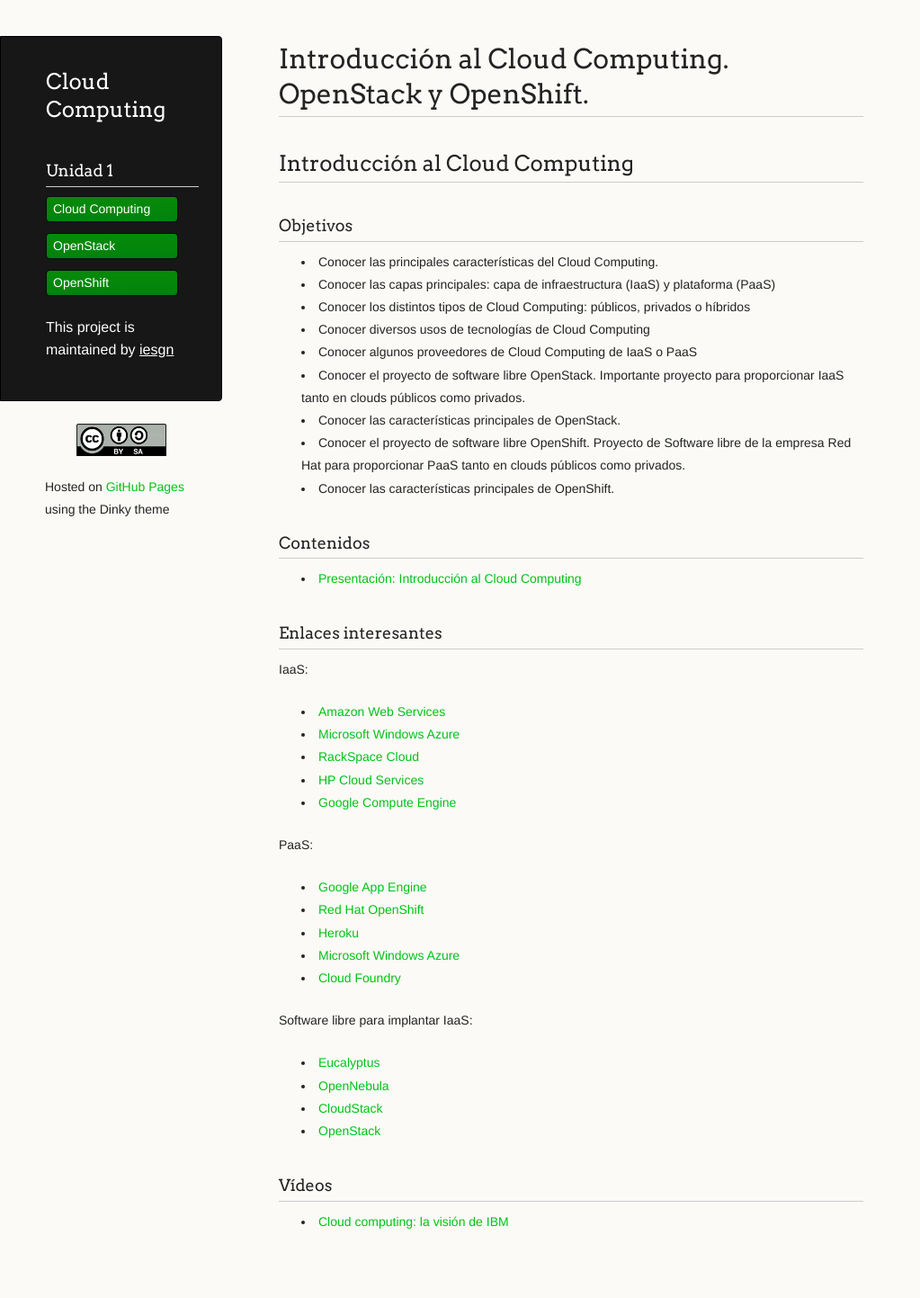
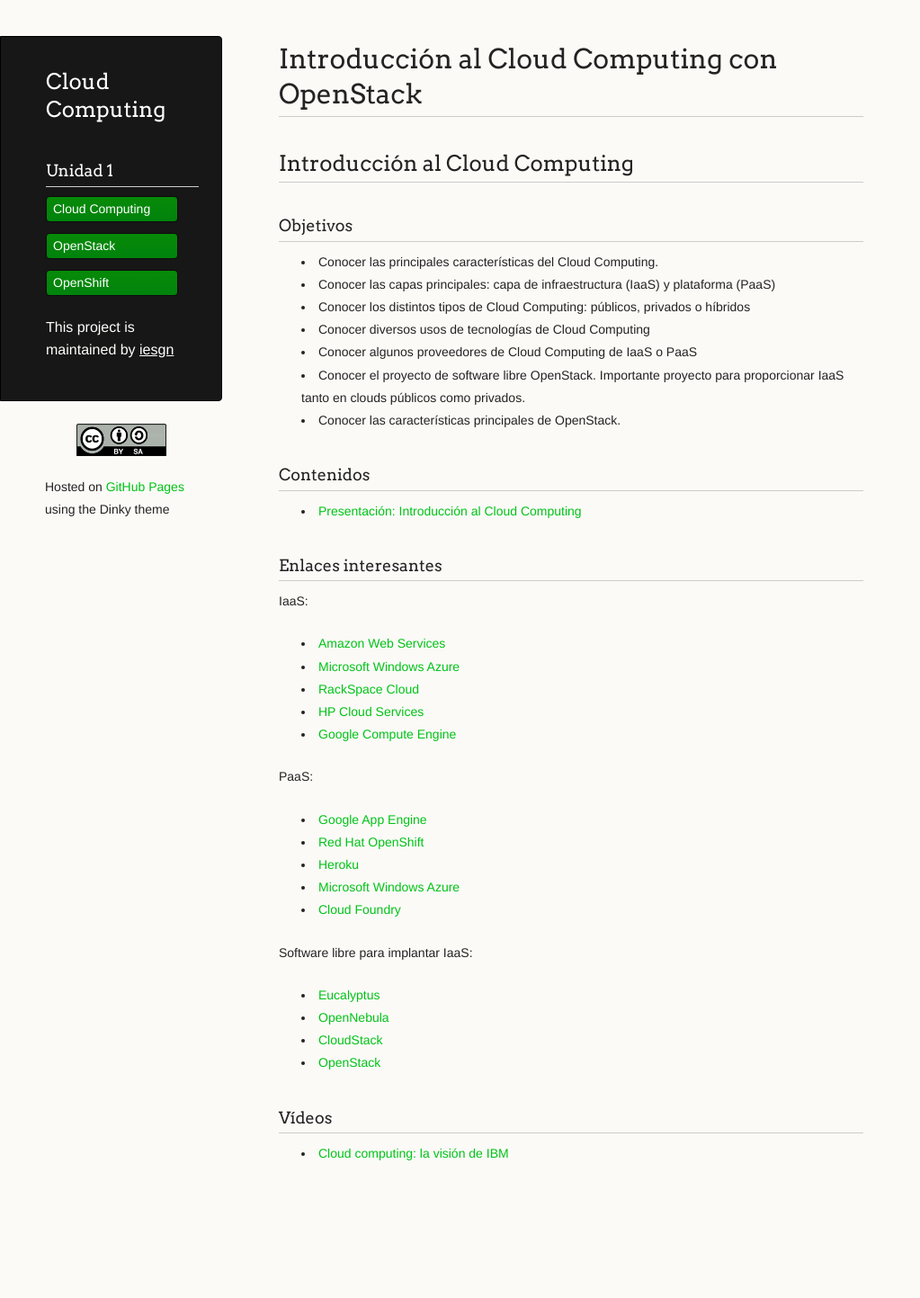
Before and after one commit to iesgn/cloud2, a Jekyll site: the page built from curso/u1/index.md, in a window 1280 px wide. Shown: the whole page at 90% size, without its empty margins (0-1023 px from the left). Built offline with Jekyll 4.4.1, drawn with Linux system fonts in a browser that asks for light colours; after the commit the page ends 1367 px from its top, so only the background shows below that.

Commit message:
Indíce u1

```diff
--- a/curso/u1/index.md
+++ b/curso/u1/index.md
@@ -1,6 +1,6 @@
 ---
 layout: blog
-tittle: Introducción al Cloud Computing. OpenStack y OpenShift.
+tittle: Introducción al Cloud Computing con OpenStack
 menu:
   - Unidad 1
 ---
@@ -15,9 +15,6 @@ menu:
 * Conocer el proyecto de software libre OpenStack. Importante proyecto para
 proporcionar IaaS tanto en clouds públicos como privados.
 * Conocer las características principales de OpenStack.
-* Conocer el proyecto de software libre OpenShift. Proyecto de Software libre de
-la empresa Red Hat para proporcionar PaaS tanto en clouds públicos como privados.
-* Conocer las características principales de OpenShift.
 
 ###Contenidos
 
```
